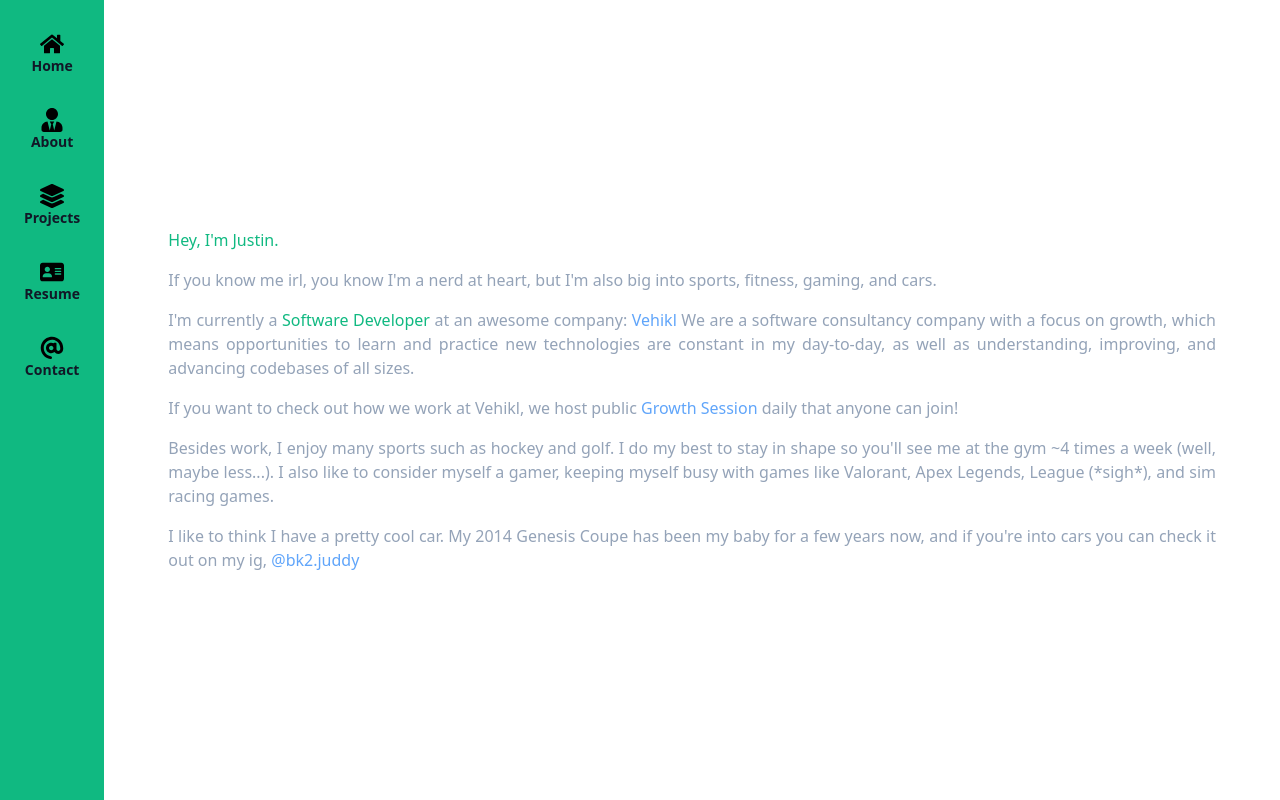
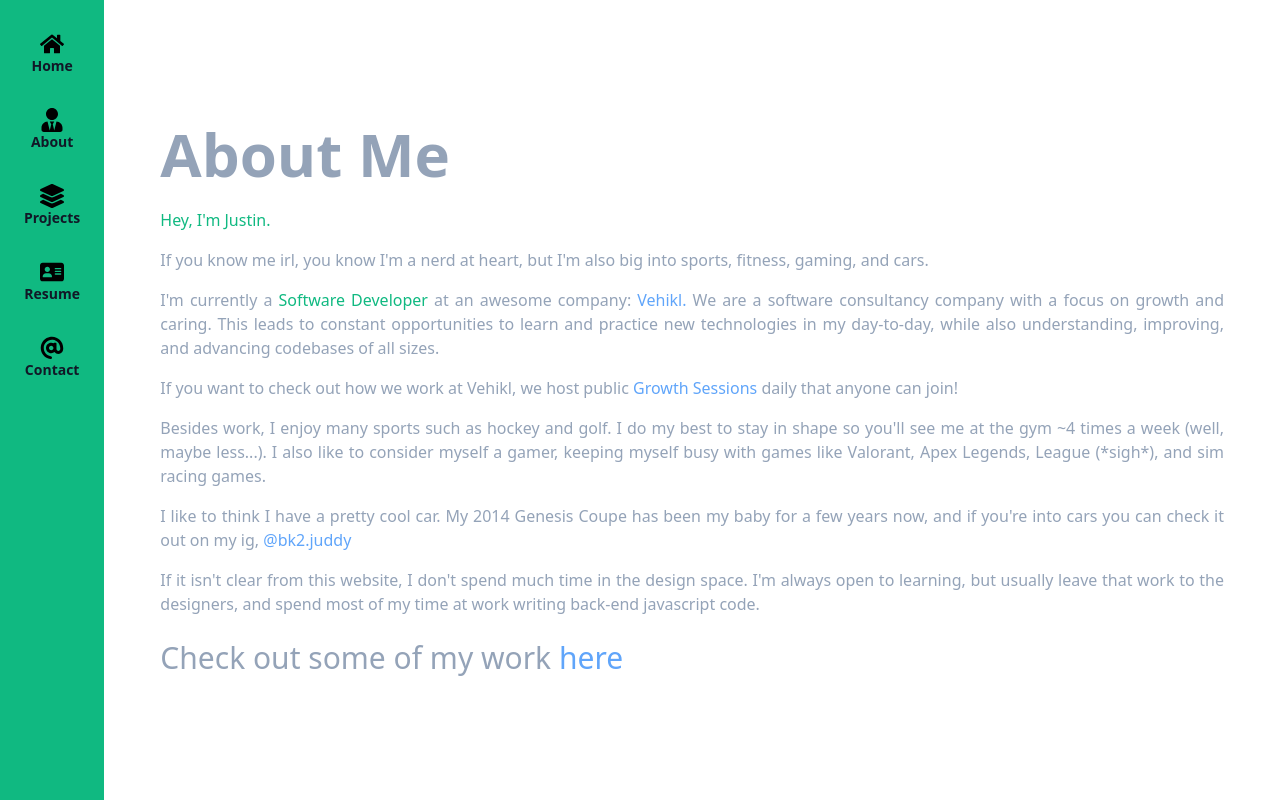
Before and after one commit to JStruk/portfolio-2022, a React (Create React App) app: page /about in a window 1280 px wide. Built offline with nearby package versions, Linux system fonts and the light colour scheme.

Commit message:
about page styling and more copy

```diff
--- a/src/components/About.tsx
+++ b/src/components/About.tsx
@@ -1,19 +1,23 @@
 import React from 'react'
 import tw from 'tailwind-styled-components'
-import { particlesConfig } from '../config/aboutParticlesConfig'
+import {particlesConfig} from '../config/aboutParticlesConfig'
 import Particles from "react-tsparticles";
+import {Link} from 'react-router-dom'
 
-const AboutContainer = tw.div`flex justify-center items-center h-screen overflow-scroll pt-32 p-2`
-const TextContainer = tw.div`md:px-12 overflow-scroll`
+const AboutContainer = tw.div`flex flex-col justify-center md:px-12 p-4 min-h-screen`
+const HeaderTextContainer = tw.div`pb-4`
+const HeaderText = tw.span`text-6xl text-slate-400 p-2 font-bold text-center md:text-left`
 const ParagraphWrapper = tw.div`text-slate-400 text-justify p-2`
 const HighlightedText = tw.span`text-emerald-500`
-const LinkText = tw.span`text-blue-400`
+const LinkText = tw.span`text-blue-400 hover:text-blue-300`
+const ProjectsTextContainer = tw.div`pt-4`
+const ProjectsText = tw.span`text-3xl text-slate-400 p-2`
 
 type LinkProps = {
     location: string
     label: string
 }
-const Link = ({location, label}: LinkProps): JSX.Element => {
+const OutLink = ({location, label}: LinkProps): JSX.Element => {
     return (
         <LinkText>
             <a href={location} target="_blank" rel="noreferrer">
@@ -27,20 +31,21 @@ const About = (): JSX.Element => {
     return (
         <>
             <AboutContainer>
-                <TextContainer>
+                <HeaderTextContainer>
+                    <HeaderText>About Me</HeaderText>
+                </HeaderTextContainer>
                 <ParagraphWrapper><HighlightedText>Hey, I'm Justin.</HighlightedText></ParagraphWrapper>
                 <ParagraphWrapper>If you know me irl, you know I'm a nerd at heart, but I'm also big into sports,
                     fitness, gaming, and cars.</ParagraphWrapper>
                 <ParagraphWrapper>I'm currently a <HighlightedText>Software Developer</HighlightedText> at an
                     awesome
-                        company: <Link location="https://www.vehikl.com" label="Vehikl"/>
-                        We are a software consultancy company with a focus on growth, which means opportunities to learn
-                        and
-                        practice new technologies are constant in my day-to-day, as well as understanding, improving,
-                        and
-                        advancing codebases of all sizes.</ParagraphWrapper>
-                    <ParagraphWrapper>If you want to check out how we work at Vehikl, we host public <Link
-                        location="https://growth.vehikl.com" label="Growth Session"/> daily
+                    company: <OutLink location="https://www.vehikl.com" label="Vehikl."/>
+                    We are a software consultancy company with a focus on growth and caring. This leads to constant
+                    opportunities to learn
+                    and practice new technologies in my day-to-day, while also understanding, improving,
+                    and advancing codebases of all sizes.</ParagraphWrapper>
+                <ParagraphWrapper>If you want to check out how we work at Vehikl, we host public <OutLink
+                    location="https://growth.vehikl.com" label="Growth Sessions"/> daily
                     that anyone can join!</ParagraphWrapper>
                 <ParagraphWrapper>Besides work, I enjoy many sports such as hockey and golf. I do my best to stay in
                     shape so you'll see me at the gym ~4 times a week (well, maybe less...). I also like to consider
@@ -48,12 +53,22 @@ const About = (): JSX.Element => {
                     sim
                     racing games.</ParagraphWrapper>
                 <ParagraphWrapper>I like to think I have a pretty cool car. My 2014 Genesis Coupe has been my baby
-                        for a few years now, and if you're into cars you can check it out on my ig, <Link
+                    for a few years now, and if you're into cars you can check it out on my ig, <OutLink
                         location="https://www.instagram.com/bk2.juddy/" label="@bk2.juddy"/>
                 </ParagraphWrapper>
-                </TextContainer>
+
+                <ParagraphWrapper>
+                    If it isn't clear from this website, I don't spend much time in the design space. I'm always
+                    open to learning,
+                    but usually leave that work to the designers, and spend most of my time at work writing back-end
+                    javascript code.
+                </ParagraphWrapper>
+                <ProjectsTextContainer>
+                    <ProjectsText>Check out some of my work <Link
+                        to='/projects'><LinkText>here</LinkText></Link></ProjectsText>
+                </ProjectsTextContainer>
             </AboutContainer>
-            <Particles options={particlesConfig} />
+            {/*<Particles options={particlesConfig} />*/}
         </>
     )
 }
--- a/src/components/LeftNavBar.tsx
+++ b/src/components/LeftNavBar.tsx
@@ -3,7 +3,7 @@ import tw from 'tailwind-styled-components'
 import { Link } from 'react-router-dom'
 import navbarIcons from '../assets/navbarIcons.json'
 
-const LeftNav = tw.div`bg-emerald-500 h-screen z-10 pt-4`
+const LeftNav = tw.div`bg-emerald-500 z-10 pt-4`
 const NavBarLink = tw.span`text-center block text-sm font-semibold text-gray-900 rounded-lg`
 const NavContainer = tw.nav`flex-grow md:block sm:px-4 pb-4 md:pb-0 md:overflow-y-auto`
 const IconLinkContainer = tw.div`sm:px-2 hover:bg-emerald-600 rounded-2xl`
```
Lines whose indentation alone changed are shown as unchanged.
